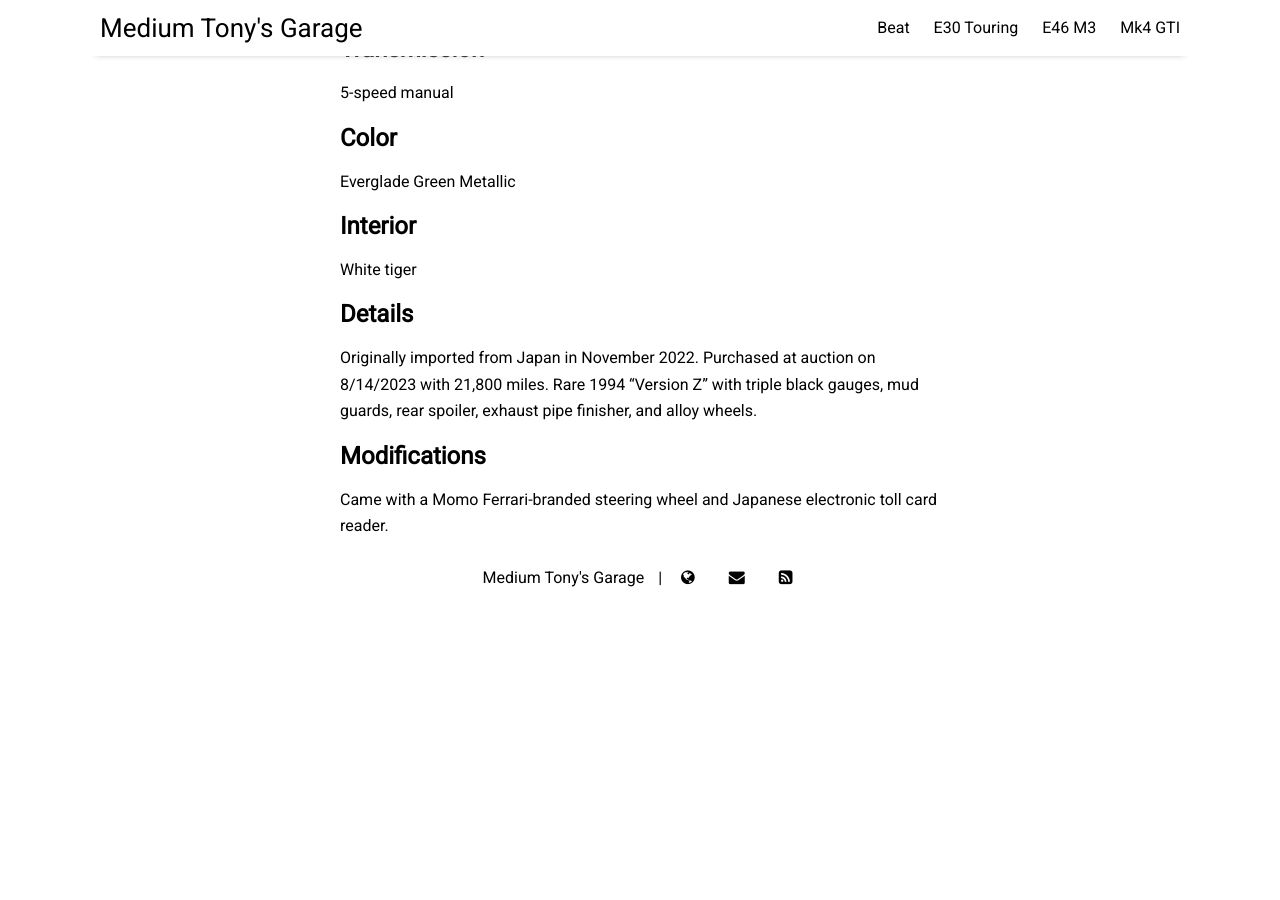
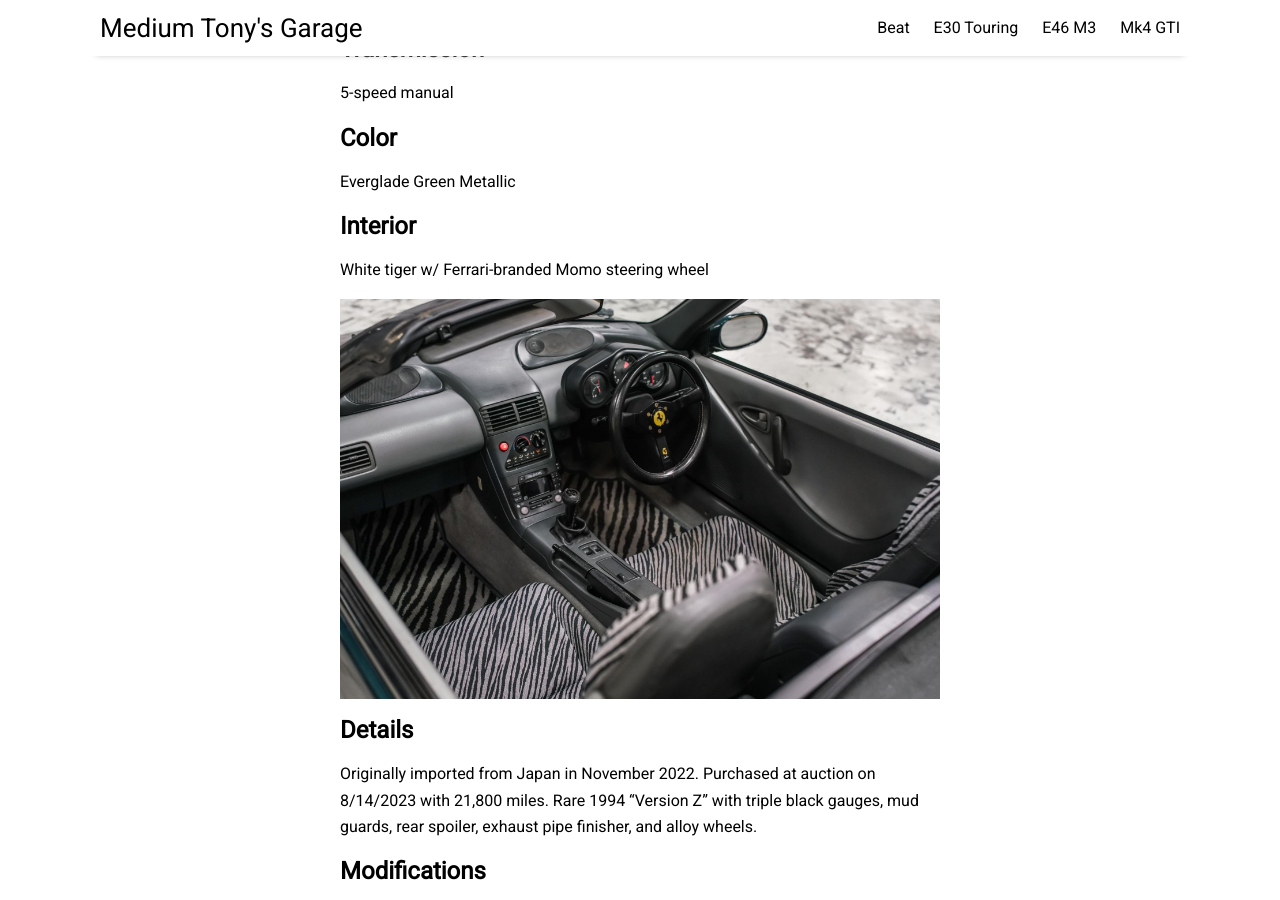
Before and after one commit to prestia/mediumtonys, a Jekyll site: the page built from _posts/2023-8-21-beat-specs.md, in a window 1280 px wide and 900 px high, scrolled down 641 px. Built offline with Jekyll 4.4.1, drawn with Linux system fonts in a browser that asks for light colours; nearby versions of some CDN libraries; before the commit the page ends 1252 px from its top, so only the background shows below that.

Commit message:
Update 2023-8-21-beat-specs.md

```diff
--- a/_posts/2023-8-21-beat-specs.md
+++ b/_posts/2023-8-21-beat-specs.md
@@ -17,7 +17,9 @@ date: 2023-08-21 08:00:04
 Everglade Green Metallic
 
 ## Interior
-White tiger
+White tiger w/ Ferrari-branded Momo steering wheel
+
+![interior](/assets/img/1994-honda-beat-interior.jpg)
 
 ## Details
 Originally imported from Japan in November 2022. Purchased at auction on 8/14/2023 with 21,800 miles. Rare 1994 "Version Z" with triple black gauges, mud guards, rear spoiler, exhaust pipe finisher, and alloy wheels.
```
